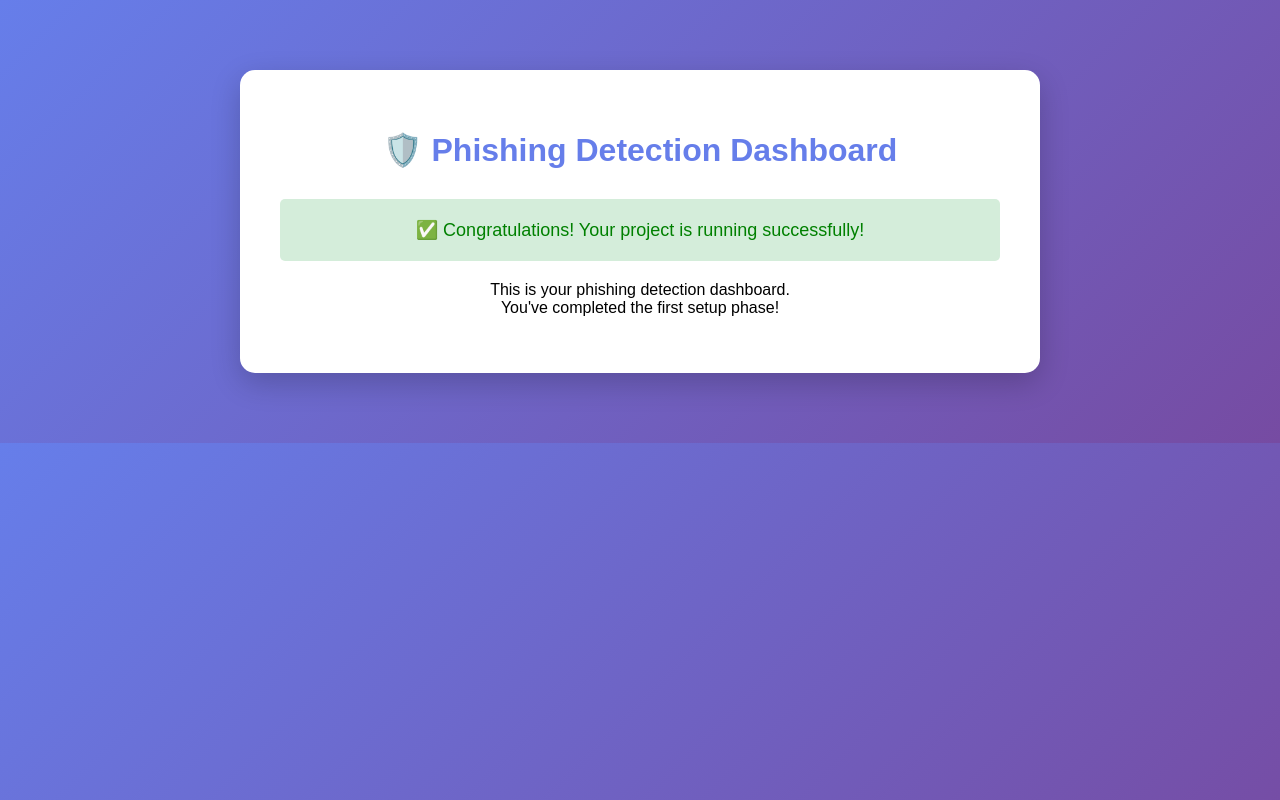
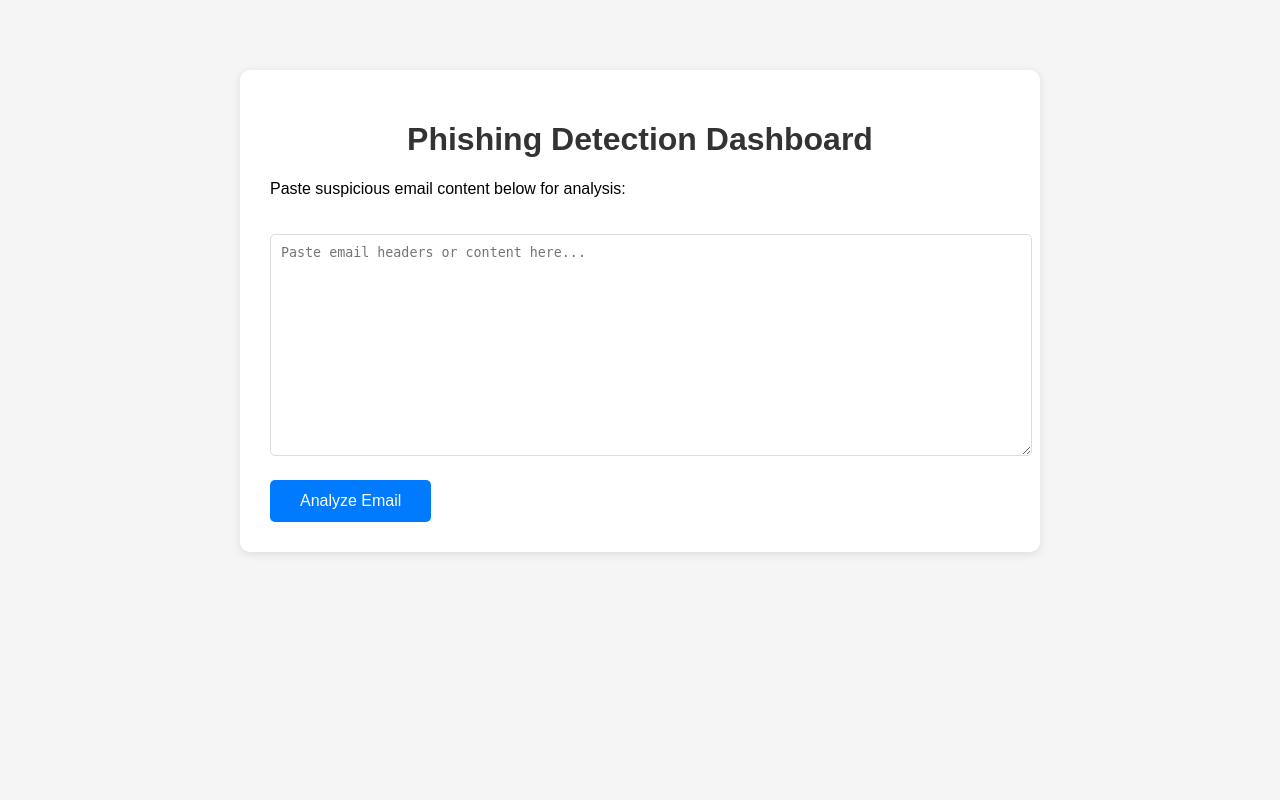
Before and after one commit to ender600ro/phishing-dashboard, a Flask app: page / in a window 1280 px wide. Run offline with Flask 3, Linux system fonts and the light colour scheme.

Commit message:
Update app structure and template fixes

```diff
--- /dev/null
+++ b/app/routes.py
@@ -0,0 +1,12 @@
+from flask import render_template, request, jsonify
+from app import app
+
+@app.route('/')
+def home():
+    return render_template('index.html')
+
+@app.route('/analyze', methods=['POST'])
+def analyze():
+    email_content = request.form.get('email_content')
+    # Analysis logic will go here
+    return jsonify({'status': 'success', 'message': 'Analysis complete'})
--- a/run.py
+++ b/run.py
@@ -1,18 +1,4 @@
-from flask import Flask, render_template
-from dotenv import load_dotenv
-import os
-
-load_dotenv()  # This loads all variables from your .env file
-
-vt_key = os.getenv("VIRUSTOTAL_KEY")
-urlscan_key = os.getenv("URLSCAN_KEY")
-
-app = Flask(__name__)
-app.secret_key = os.getenv("FLASK_SECRET_KEY")
-
-@app.route('/')
-def home():
-    return render_template('index.html')
+from app import app
 
 if __name__ == '__main__':
     app.run(debug=True)
--- a/templates/index.html
+++ b/templates/index.html
@@ -1,46 +1,84 @@
 <!DOCTYPE html>
-<html>
+<html lang="en">
 <head>
-    <title>Phishing Dashboard</title>
+    <meta charset="UTF-8">
+    <meta name="viewport" content="width=device-width, initial-scale=1.0">
+    <title>Phishing Detection Dashboard</title>
     <style>
         body {
             font-family: Arial, sans-serif;
             max-width: 800px;
             margin: 50px auto;
             padding: 20px;
-            background: linear-gradient(135deg, #667eea 0%, #764ba2 100%);
+            background-color: #f5f5f5;
         }
         .container {
-            background: white;
-            padding: 40px;
-            border-radius: 15px;
-            box-shadow: 0 10px 30px rgba(0,0,0,0.2);
+            background-color: white;
+            padding: 30px;
+            border-radius: 10px;
+            box-shadow: 0 2px 10px rgba(0,0,0,0.1);
         }
         h1 {
-            color: #667eea;
+            color: #333;
             text-align: center;
-            margin-bottom: 30px;
         }
-        .success {
-            color: green;
-            text-align: center;
-            font-size: 18px;
-            padding: 20px;
-            background: #d4edda;
+        textarea {
+            width: 100%;
+            height: 200px;
+            padding: 10px;
+            margin: 20px 0;
+            border: 1px solid #ddd;
             border-radius: 5px;
+        }
+        button {
+            background-color: #007bff;
+            color: white;
+            padding: 12px 30px;
+            border: none;
+            border-radius: 5px;
+            cursor: pointer;
+            font-size: 16px;
+        }
+        button:hover {
+            background-color: #0056b3;
+        }
+        .result {
+            margin-top: 20px;
+            padding: 15px;
+            background-color: #e7f3ff;
+            border-radius: 5px;
+            display: none;
         }
     </style>
 </head>
 <body>
     <div class="container">
-        <h1>🛡️ Phishing Detection Dashboard</h1>
-        <div class="success">
-            ✅ Congratulations! Your project is running successfully!
-        </div>
-        <p style="text-align: center; margin-top: 20px;">
-            This is your phishing detection dashboard.<br>
-            You've completed the first setup phase!
-        </p>
+        <h1>Phishing Detection Dashboard</h1>
+        <p>Paste suspicious email content below for analysis:</p>
+        <form id="analyzeForm">
+            <textarea id="emailContent" placeholder="Paste email headers or content here..."></textarea>
+            <button type="submit">Analyze Email</button>
+        </form>
+        <div id="result" class="result"></div>
     </div>
+    <script>
+        document.getElementById('analyzeForm').addEventListener('submit', function(e) {
+            e.preventDefault();
+            const content = document.getElementById('emailContent').value;
+            fetch('/analyze', {
+                method: 'POST',
+                headers: {
+                    'Content-Type': 'application/x-www-form-urlencoded',
+                },
+                body: 'email_content=' + encodeURIComponent(content)
+            })
+            .then(response => response.json())
+            .then(data => {
+                const resultDiv = document.getElementById('result');
+                resultDiv.style.display = 'block';
+                resultDiv.innerHTML = '<strong>Status:</strong> ' + data.message;
+            });
+        });
+    </script>
 </body>
 </html>
```
Also changed, not shown: app/__init__.py (added, +12 -0 lines), requirements.txt (added, +7 -0 lines).
